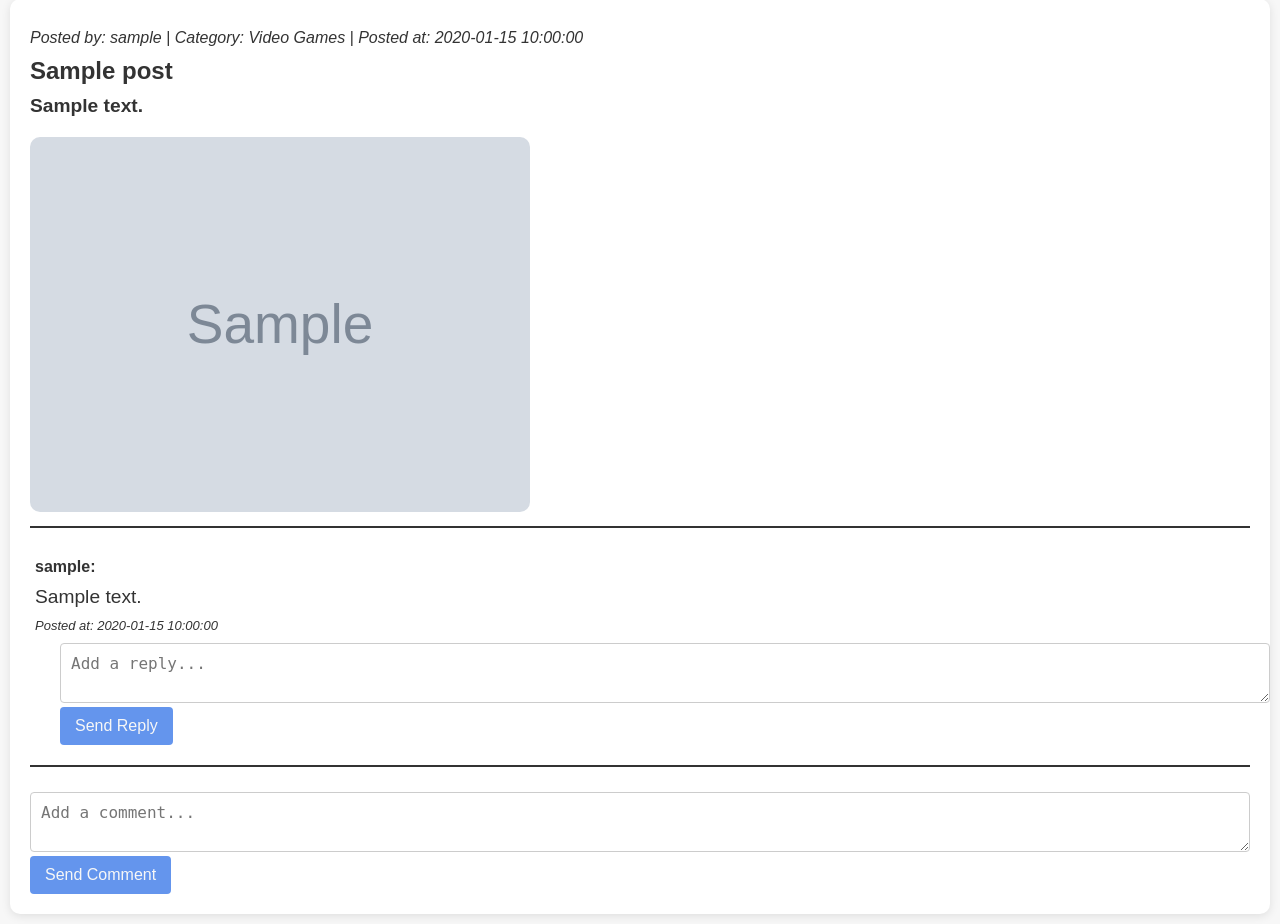
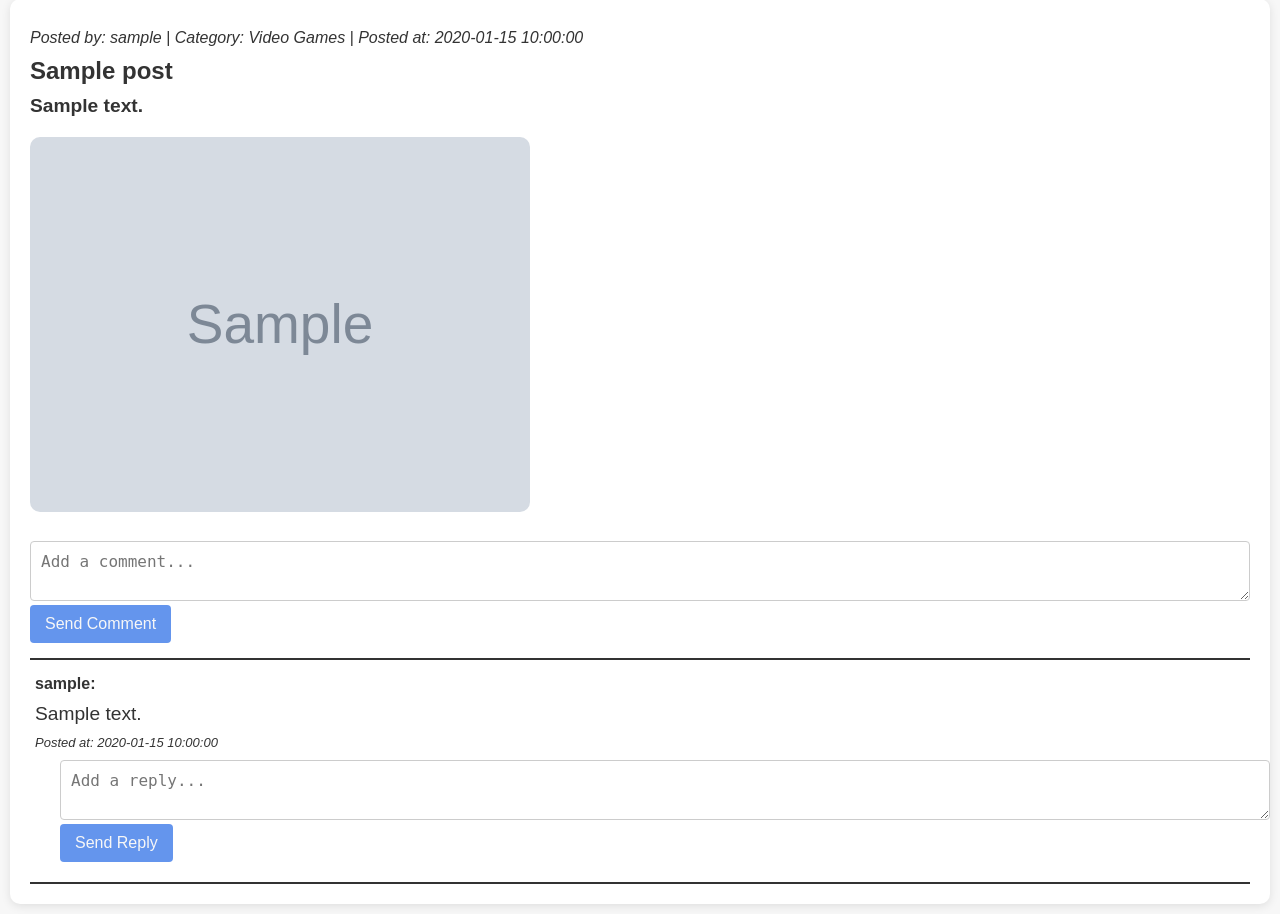
Before and after one commit to VladoDev03/nerdy-sphere-forum, a PHP site: page / in a window 1280 px wide. Shown: the part 76-1000 px from the top of the page. Run offline with PHP 8.4, Linux system fonts and the light colour scheme; the visitor is signed in with stand-in values (Sample User, id 1); tables that the repository leaves empty hold one stand-in row (values such as "Sample post"); grey boxes marked "Sample" are stand-in pictures.

Commit message:
Added creating new posts without images. Improved some styles.

```diff
--- a/server/index.php
+++ b/server/index.php
@@ -193,6 +193,12 @@ $conn->close();
             <?php endif; ?>
         </div>
 
+        <form class="comment-form" action="#">
+            <textarea class="comment-input" placeholder="Add a comment..."></textarea>
+            <button class="submit-comment">Send Comment</button>
+        </form>
+
+        <?php if (count($post['comments']) > 0): ?>
             <div class="comment-section">
                 <?php foreach ($post['comments'] as $comment): ?>
                     <div class="comment">
@@ -215,11 +221,7 @@ $conn->close();
 
                 <?php endforeach; ?>
             </div>
-
-        <form action="#">
-            <textarea class="comment-input" placeholder="Add a comment..."></textarea>
-            <button class="submit-comment">Send Comment</button>
-        </form>
+        <?php endif; ?>
     </div>
 <?php endforeach; ?>
 
--- a/server/login.php
+++ b/server/login.php
@@ -8,7 +8,7 @@ if (isset($_SESSION["user"])) {
 
 require_once "database.php";
 
-$errors = array();
+$errors = [];
 
 if ($_SERVER["REQUEST_METHOD"] === "POST") {
     $usernameOrEmail = $_POST["username_or_email"];
--- a/server/styles/index.css
+++ b/server/styles/index.css
@@ -42,10 +42,14 @@ body {
     background-color: #fff;
 }
 
-.post-body,
+.comment-form {
+    margin-top: 15px;
+}
+
 .comment-section {
-    margin-bottom: 25px;
+    margin-top: 15px;
     border-bottom: 2px solid #333;
+    border-top: 2px solid #333;
 }
 
 .content,
@@ -84,6 +88,7 @@ body {
 
 .comment-user,
 .reply-user {
+    margin-top: 10px;
     font-weight: bold;
 }
 
```
Also changed, not shown: queries.sql (+8 -2 lines), server/new_post.php (+34 -0 lines). Lines whose indentation alone changed are shown as unchanged.
